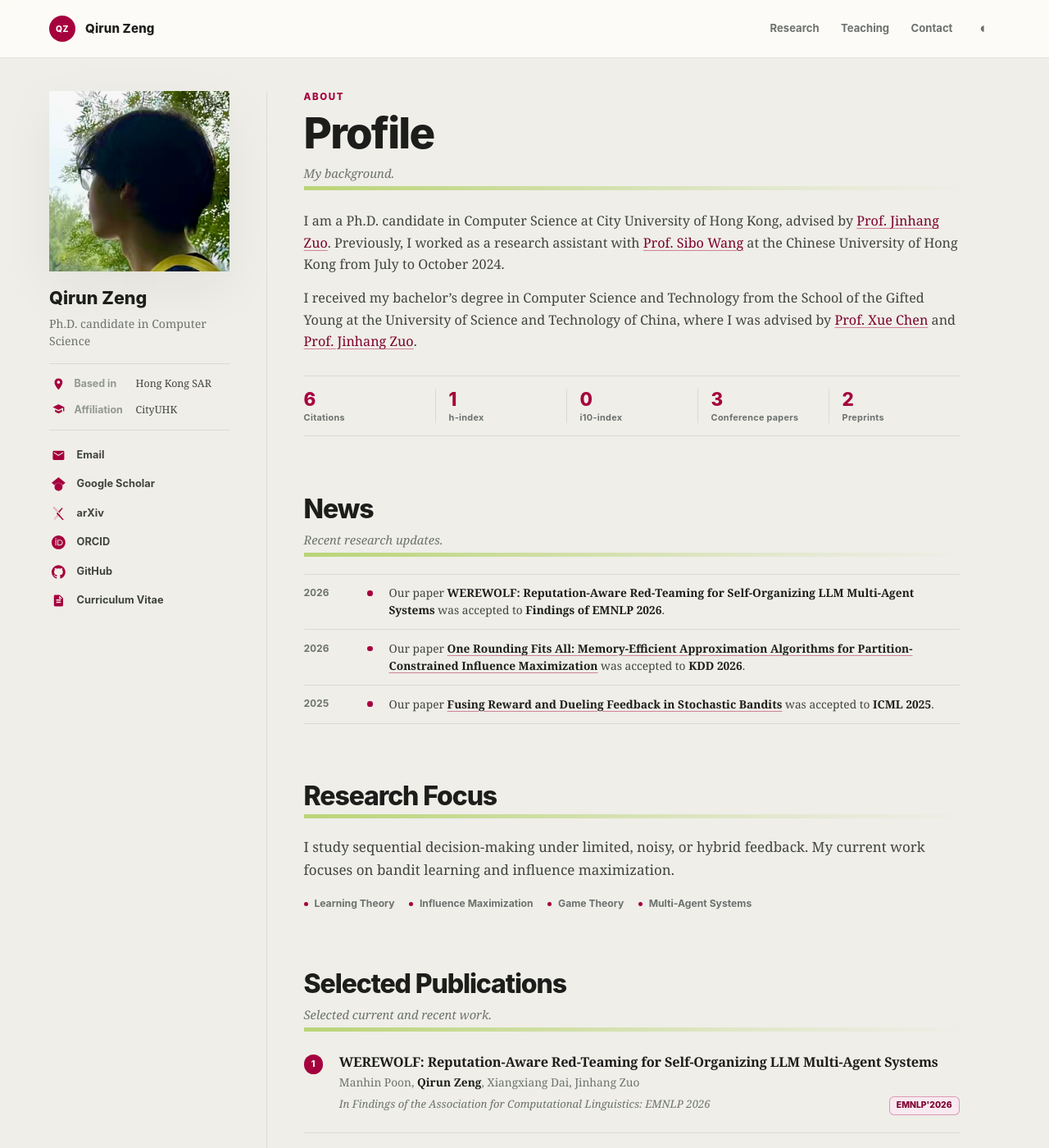
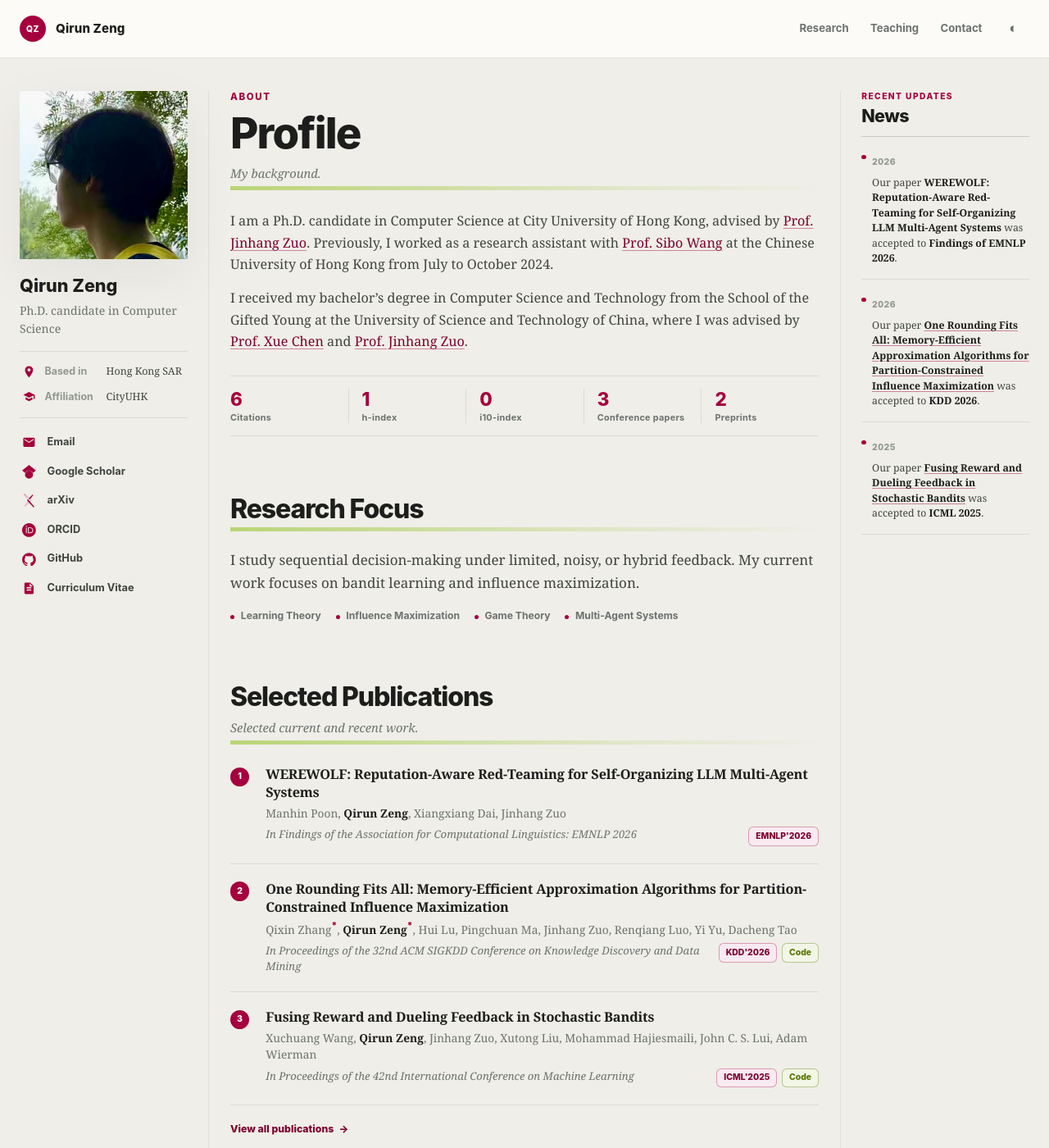
Before and after one commit to qirunzeng/qirunzeng.github.io, a Jekyll site: the page built from index.html, in a window 1280 px wide and 1400 px high. Shown: the whole window at 82% size. Built offline with Jekyll 4.4.1, drawn with Linux system fonts in a browser that asks for light colours.

Commit message:
Add responsive three-column news rail

```diff
--- /dev/null
+++ b/_includes/news.html
@@ -0,0 +1,30 @@
+{% assign news_items = site.data.home.news %}
+{% if include.variant == "rail" %}
+  <section class="news-rail" aria-labelledby="news-rail-heading">
+    <header class="news-rail__header">
+      <p class="eyebrow">Recent updates</p>
+      <h2 id="news-rail-heading">News</h2>
+    </header>
+    <ol class="news-rail__list">
+      {% for item in news_items %}
+        <li class="news-rail__item">
+          <time class="news-rail__date">{{ item.date }}</time>
+          <div class="news-rail__body">{{ item.text | markdownify }}</div>
+        </li>
+      {% endfor %}
+    </ol>
+  </section>
+{% else %}
+  <section class="page-section home-news--inline" aria-labelledby="news-heading">
+    {% include section-heading.html title="News" summary="Recent research updates." %}
+    <ol class="news-list">
+      {% for item in news_items %}
+        <li class="news-item">
+          <time class="news-item__date">{{ item.date }}</time>
+          <span class="news-item__marker" aria-hidden="true"></span>
+          <div class="news-item__body">{{ item.text | markdownify }}</div>
+        </li>
+      {% endfor %}
+    </ol>
+  </section>
+{% endif %}
--- a/_layouts/default.html
+++ b/_layouts/default.html
@@ -70,6 +70,12 @@
       <main class="site-main" id="main-content">
         {{ content }}
       </main>
+
+      <div class="site-divider site-divider--news" aria-hidden="true"></div>
+
+      <aside class="news-column" aria-label="Recent news">
+        {% include news.html variant="rail" %}
+      </aside>
     </div>
 
     <footer class="site-footer">
--- a/assets/css/main.css
+++ b/assets/css/main.css
@@ -19,7 +19,9 @@
   --serif: Georgia, "Times New Roman", Times, serif;
   --sans: -apple-system, BlinkMacSystemFont, "Segoe UI", Helvetica, Arial, sans-serif;
   --shadow: 0 20px 60px rgba(29, 30, 28, 0.06);
-  --content-width: 1160px;
+  --content-width: 1380px;
+  --sidebar-width: clamp(190px, 16vw, 220px);
+  --rail-gap: clamp(1rem, 2vw, 2rem);
 }
 
 :root[data-theme="dark"] {
@@ -230,11 +232,12 @@ a {
   width: min(calc(100% - 3rem), var(--content-width));
   min-height: calc(100vh - 9rem);
   margin: 2.5rem auto 0;
-  grid-template-columns: 220px 1px minmax(0, 1fr);
-  column-gap: clamp(1.5rem, 3.5vw, 3.5rem);
+  grid-template-columns: var(--sidebar-width) 1px minmax(0, 1fr) 1px var(--sidebar-width);
+  column-gap: var(--rail-gap);
 }
 
-.profile-column {
+.profile-column,
+.news-column {
   min-width: 0;
 }
 
@@ -381,7 +384,7 @@ a {
 
 .site-main {
   min-width: 0;
-  max-width: 800px;
+  max-width: none;
   padding-bottom: 5rem;
 }
 
@@ -545,6 +548,81 @@ a {
   padding: 0;
   border-top: 1px solid var(--line);
   list-style: none;
+}
+
+.home-news--inline {
+  display: none;
+}
+
+.news-rail {
+  position: sticky;
+  top: 6.5rem;
+}
+
+.news-rail__header {
+  padding-bottom: 0.72rem;
+  border-bottom: 1px solid var(--line-strong);
+}
+
+.news-rail__header .eyebrow {
+  margin-bottom: 0.3rem;
+  font-size: 0.64rem;
+}
+
+.news-rail__header h2 {
+  margin: 0;
+  color: var(--ink);
+  font-family: var(--sans);
+  font-size: 1.35rem;
+  font-weight: 820;
+  letter-spacing: -0.03em;
+  line-height: 1.15;
+}
+
+.news-rail__list {
+  margin: 0;
+  padding: 0;
+  list-style: none;
+}
+
+.news-rail__item {
+  position: relative;
+  padding: 0.9rem 0 0.95rem 0.8rem;
+  border-bottom: 1px solid var(--line);
+}
+
+.news-rail__item::before {
+  position: absolute;
+  top: 1.38rem;
+  left: 0;
+  width: 0.34rem;
+  height: 0.34rem;
+  border-radius: 50%;
+  background: var(--wine);
+  content: "";
+}
+
+.news-rail__date {
+  color: var(--faint);
+  font-family: var(--sans);
+  font-size: 0.66rem;
+  font-weight: 780;
+  font-variant-numeric: tabular-nums;
+  letter-spacing: 0.04em;
+  line-height: 1.3;
+}
+
+.news-rail__body,
+.news-rail__body p {
+  margin: 0.3rem 0 0;
+  color: var(--ink-soft);
+  font-size: 0.77rem;
+  line-height: 1.5;
+}
+
+.news-rail__body strong {
+  color: var(--ink);
+  font-weight: 700;
 }
 
 .news-item {
@@ -947,7 +1025,7 @@ a {
 .site-footer {
   width: min(calc(100% - 3rem), var(--content-width));
   margin: 0 auto;
-  padding: 1.35rem 0 2rem calc(221px + clamp(3rem, 7vw, 7rem));
+  padding: 1.35rem calc(var(--sidebar-width) + 1px + var(--rail-gap) + var(--rail-gap)) 2rem;
   border-top: 1px solid var(--line);
 }
 
@@ -957,6 +1035,26 @@ a {
   font-family: var(--sans);
   font-size: 0.68rem;
   line-height: 1.5;
+}
+
+@media (max-width: 1199px) {
+  .site-shell {
+    grid-template-columns: 220px 1px minmax(0, 1fr);
+    column-gap: clamp(1.5rem, 3.5vw, 3.5rem);
+  }
+
+  .site-divider--news,
+  .news-column {
+    display: none;
+  }
+
+  .site-main {
+    max-width: 800px;
+  }
+
+  .site-footer {
+    padding: 1.35rem 0 2rem calc(221px + clamp(3rem, 7vw, 7rem));
+  }
 }
 
 @media (max-width: 900px) {
@@ -1021,6 +1119,10 @@ a {
 
   .site-main {
     max-width: none;
+  }
+
+  .home-news--inline {
+    display: block;
   }
 
   .site-footer {
@@ -1243,6 +1345,7 @@ a {
   .site-header,
   .profile-column,
   .site-divider,
+  .news-column,
   .site-footer,
   .section-action,
   .theme-toggle {
--- a/index.html
+++ b/index.html
@@ -34,18 +34,7 @@ description: "Qirun Zeng is a Ph.D. candidate in Computer Science at City Univer
   </dl>
 </section>
 
-<section class="page-section" aria-labelledby="news-heading">
-  {% include section-heading.html title="News" summary="Recent research updates." %}
-  <ol class="news-list">
-    {% for item in home.news %}
-      <li class="news-item">
-        <time class="news-item__date">{{ item.date }}</time>
-        <span class="news-item__marker" aria-hidden="true"></span>
-        <div class="news-item__body">{{ item.text | markdownify }}</div>
-      </li>
-    {% endfor %}
-  </ol>
-</section>
+{% include news.html variant="inline" %}
 
 <section class="page-section" aria-labelledby="research-heading">
   {% include section-heading.html id="research" title="Research Focus" %}
```
